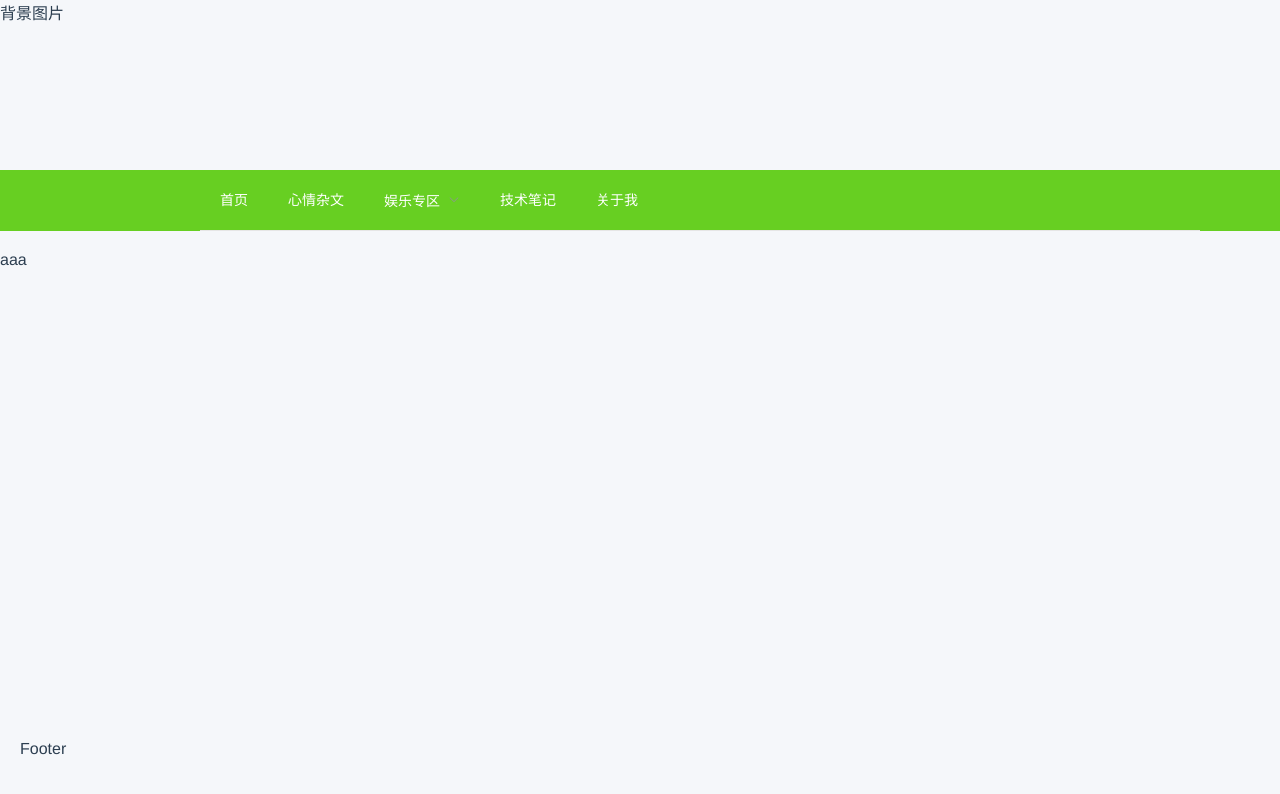
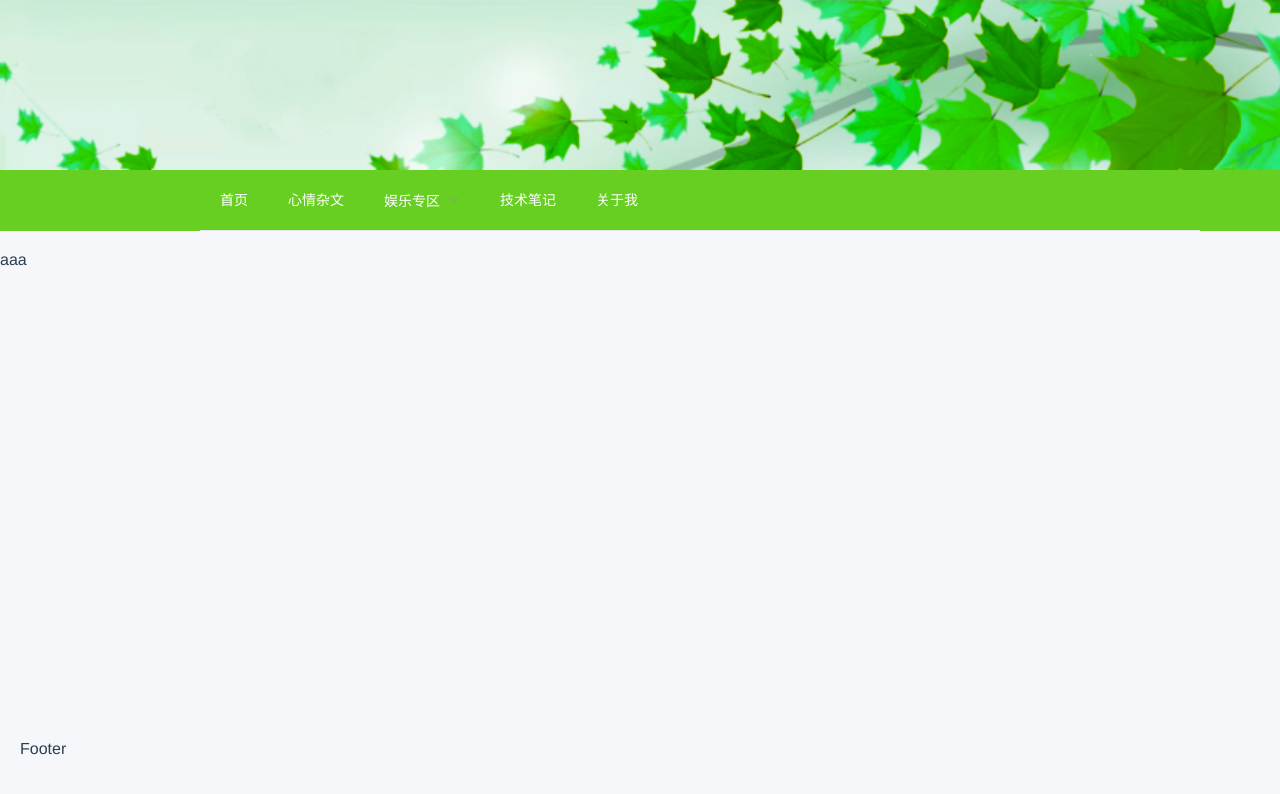
Before and after one commit to liyunxiang345/web-private-website, a Vue app: page /home in a window 1280 px wide. Shown: the top 794 px of the page. Built offline with nearby package versions, Linux system fonts and the light colour scheme.

Commit message:
头部样式

```diff
--- a/src/components/layout/HeaderNavBar.vue
+++ b/src/components/layout/HeaderNavBar.vue
@@ -1,6 +1,6 @@
 <template>
   <div class="header-wrap">
-    <div class="header-floor">背景图片</div>
+    <div class="header-floor"></div>
     <nav class="navigator">
       <el-menu
         class="menu-content"
@@ -57,7 +57,8 @@ export default {
 .header-wrap {
   .header-floor {
     height: 170px;
-    // background-image: url("~@/assets/public/header.png");
+    background-image: url("~@/assets/public/header.png");
+    background-size: cover;
   }
   .navigator {
     height: 61px;
```
Also changed, not shown: src/assets/public/header.png.
